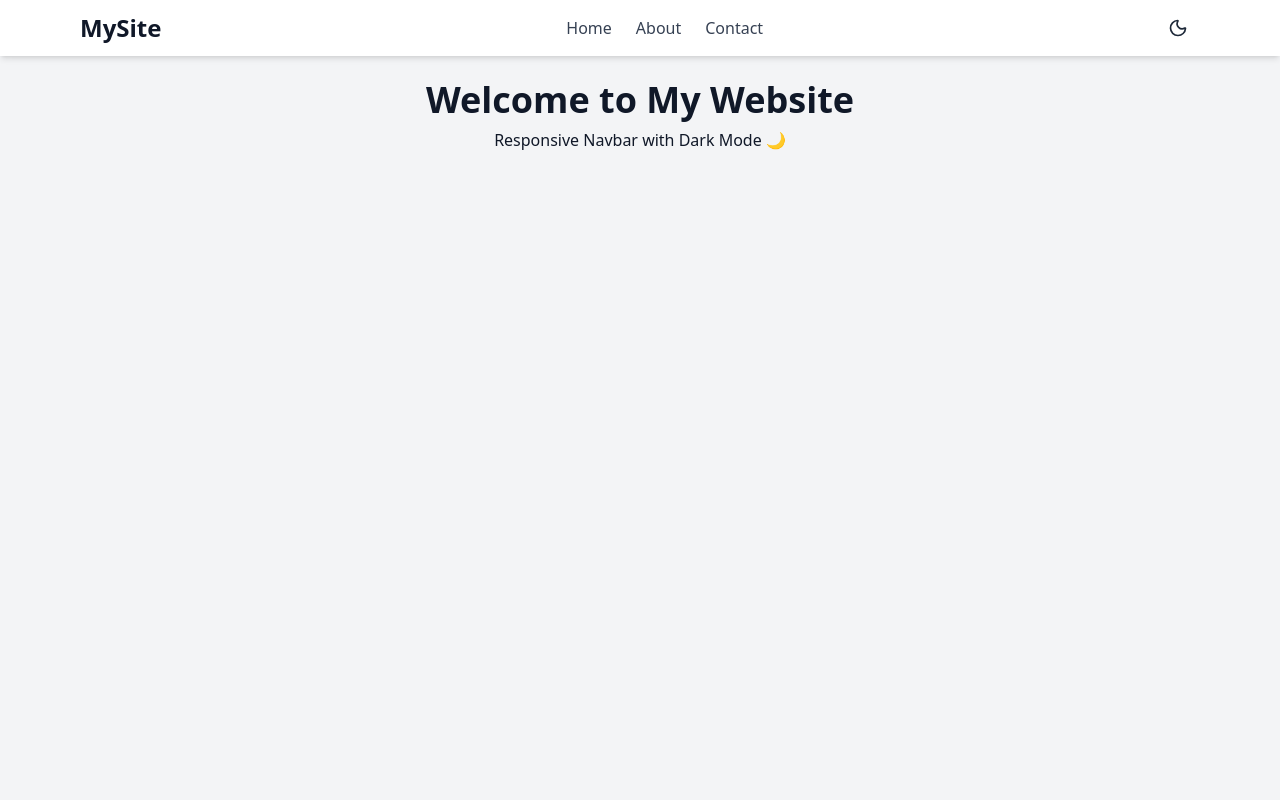
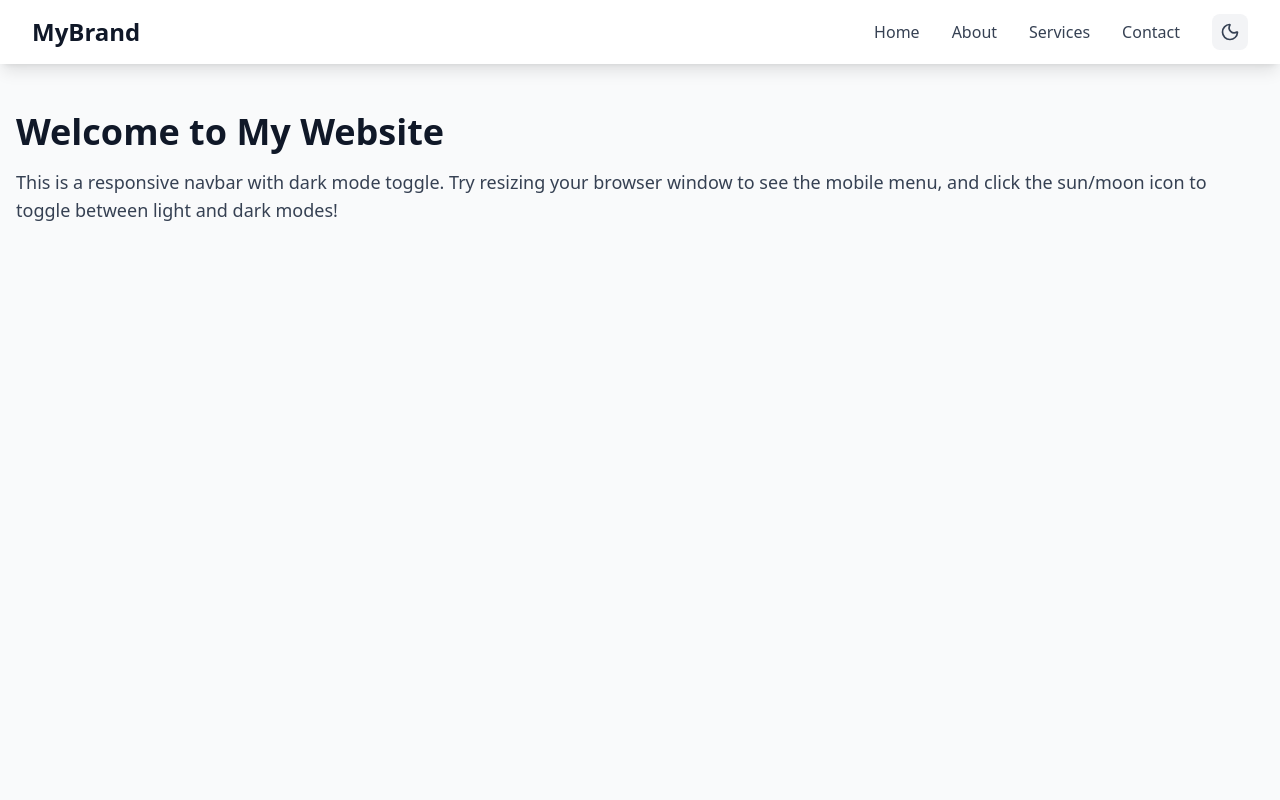
Before and after one commit to Rihan-saifi46/React-apps, a React (Vite) app in the folder hack/: page / in a window 1280 px wide. Shown: the top 800 px of the page. Built offline with nearby package versions, Linux system fonts and the light colour scheme.

Commit message:
Next day commit

```diff
--- a/hack/Components/Navbar+dark node/Nav.jsx
+++ b/hack/Components/Navbar+dark node/Nav.jsx
@@ -1,72 +1,117 @@
-import { useState, useEffect } from "react";
-import { Moon, Sun, Menu, X } from "lucide-react"; // optional icons (install below)
+import { useState } from 'react';
+import { Menu, X, Sun, Moon } from 'lucide-react';
 
-const Nav = () => {
+export default function Navbar() {
   const [isOpen, setIsOpen] = useState(false);
-  const [darkMode, setDarkMode] = useState(false);
+  const [isDark, setIsDark] = useState(false);
 
-  // load theme from localStorage
-  useEffect(() => {
-    const saved = localStorage.getItem("theme");
-    if (saved === "dark") {
-      setDarkMode(true);
-      document.documentElement.classList.add("dark");
-    }
-  }, []);
+  const toggleMenu = () => {
+    setIsOpen(!isOpen);
+  };
 
-  // handle dark mode toggle
   const toggleDarkMode = () => {
-    setDarkMode(!darkMode);
-    if (!darkMode) {
-      document.documentElement.classList.add("dark");
-      localStorage.setItem("theme", "dark");
-    } else {
-      document.documentElement.classList.remove("dark");
-      localStorage.setItem("theme", "light");
-    }
+    setIsDark(!isDark);
   };
 
   return (
-    <nav className="bg-white dark:bg-gray-900 shadow-md fixed w-full top-0 z-50">
-      <div className="max-w-6xl mx-auto px-4 py-3 flex justify-between items-center">
+    <div className={isDark ? 'bg-gray-900 min-h-screen' : 'bg-gray-50 min-h-screen'}>
+      <nav className={isDark ? 'bg-gray-800 shadow-lg' : 'bg-white shadow-lg'}>
+        <div className="max-w-7xl mx-auto px-4 sm:px-6 lg:px-8">
+          <div className="flex justify-between h-16">
             {/* Logo */}
-        <h1 className="text-2xl font-bold text-gray-900 dark:text-white">
-          MySite
-        </h1>
-
-        {/* Menu for desktop */}
-        <div className="hidden md:flex space-x-6">
-          <a href="#" className="text-gray-700 dark:text-gray-300 hover:text-blue-500">Home</a>
-          <a href="#" className="text-gray-700 dark:text-gray-300 hover:text-blue-500">About</a>
-          <a href="#" className="text-gray-700 dark:text-gray-300 hover:text-blue-500">Contact</a>
+            <div className="flex items-center">
+              <span className={`text-2xl font-bold ${isDark ? 'text-white' : 'text-gray-900'}`}>
+                MyBrand
+              </span>
             </div>
 
-        {/* Right side icons */}
-        <div className="flex items-center space-x-3">
-          <button onClick={toggleDarkMode} className="text-gray-800 dark:text-gray-200">
-            {darkMode ? <Sun size={20} /> : <Moon size={20} />}
+            {/* Desktop Menu */}
+            <div className="hidden md:flex items-center space-x-8">
+              <a href="#home" className={`${isDark ? 'text-gray-300 hover:text-white' : 'text-gray-700 hover:text-gray-900'} transition`}>
+                Home
+              </a>
+              <a href="#about" className={`${isDark ? 'text-gray-300 hover:text-white' : 'text-gray-700 hover:text-gray-900'} transition`}>
+                About
+              </a>
+              <a href="#services" className={`${isDark ? 'text-gray-300 hover:text-white' : 'text-gray-700 hover:text-gray-900'} transition`}>
+                Services
+              </a>
+              <a href="#contact" className={`${isDark ? 'text-gray-300 hover:text-white' : 'text-gray-700 hover:text-gray-900'} transition`}>
+                Contact
+              </a>
+
+              {/* Dark Mode Toggle */}
+              <button
+                onClick={toggleDarkMode}
+                className={`p-2 rounded-lg ${isDark ? 'bg-gray-700 text-yellow-300' : 'bg-gray-100 text-gray-700'} hover:scale-110 transition`}
+              >
+                {isDark ? <Sun size={20} /> : <Moon size={20} />}
+              </button>
+            </div>
+
+            {/* Mobile Menu Button */}
+            <div className="md:hidden flex items-center space-x-2">
+              {/* Dark Mode Toggle Mobile */}
+              <button
+                onClick={toggleDarkMode}
+                className={`p-2 rounded-lg ${isDark ? 'bg-gray-700 text-yellow-300' : 'bg-gray-100 text-gray-700'}`}
+              >
+                {isDark ? <Sun size={20} /> : <Moon size={20} />}
               </button>
 
-          {/* Mobile menu toggle */}
               <button
-            className="md:hidden text-gray-800 dark:text-gray-200"
-            onClick={() => setIsOpen(!isOpen)}
+                onClick={toggleMenu}
+                className={`p-2 rounded-lg ${isDark ? 'text-gray-300' : 'text-gray-700'}`}
               >
                 {isOpen ? <X size={24} /> : <Menu size={24} />}
               </button>
             </div>
           </div>
+        </div>
 
         {/* Mobile Menu */}
         {isOpen && (
-        <div className="md:hidden bg-white dark:bg-gray-900 px-4 pb-4 space-y-2">
-          <a href="#" className="block text-gray-700 dark:text-gray-300 hover:text-blue-500">Home</a>
-          <a href="#" className="block text-gray-700 dark:text-gray-300 hover:text-blue-500">About</a>
-          <a href="#" className="block text-gray-700 dark:text-gray-300 hover:text-blue-500">Contact</a>
+          <div className={`md:hidden ${isDark ? 'bg-gray-700' : 'bg-gray-50'}`}>
+            <div className="px-2 pt-2 pb-3 space-y-1">
+              <a
+                href="#home"
+                className={`block px-3 py-2 rounded-md ${isDark ? 'text-gray-300 hover:bg-gray-600' : 'text-gray-700 hover:bg-gray-200'} transition`}
+              >
+                Home
+              </a>
+              <a
+                href="#about"
+                className={`block px-3 py-2 rounded-md ${isDark ? 'text-gray-300 hover:bg-gray-600' : 'text-gray-700 hover:bg-gray-200'} transition`}
+              >
+                About
+              </a>
+              <a
+                href="#services"
+                className={`block px-3 py-2 rounded-md ${isDark ? 'text-gray-300 hover:bg-gray-600' : 'text-gray-700 hover:bg-gray-200'} transition`}
+              >
+                Services
+              </a>
+              <a
+                href="#contact"
+                className={`block px-3 py-2 rounded-md ${isDark ? 'text-gray-300 hover:bg-gray-600' : 'text-gray-700 hover:bg-gray-200'} transition`}
+              >
+                Contact
+              </a>
+            </div>
           </div>
         )}
       </nav>
+
+      {/* Demo Content */}
+      <div className="max-w-7xl mx-auto px-4 py-12">
+        <h1 className={`text-4xl font-bold mb-4 ${isDark ? 'text-white' : 'text-gray-900'}`}>
+          Welcome to My Website
+        </h1>
+        <p className={`text-lg ${isDark ? 'text-gray-300' : 'text-gray-700'}`}>
+          This is a responsive navbar with dark mode toggle. Try resizing your browser window to see the mobile menu,
+          and click the sun/moon icon to toggle between light and dark modes!
+        </p>
+      </div>
+    </div>
   );
-};
-
-export default Nav;
+}
```
Lines whose indentation alone changed are shown as unchanged.
